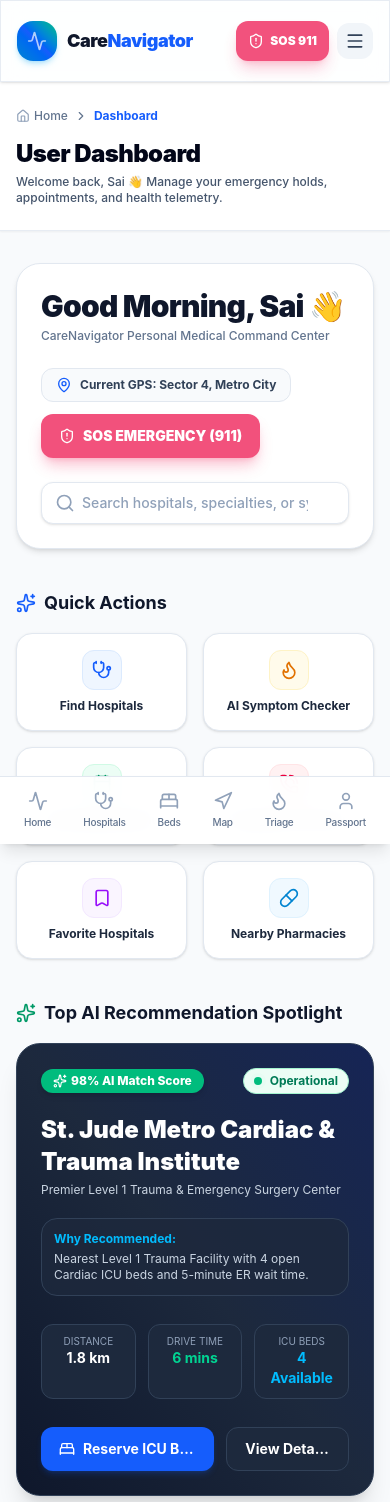
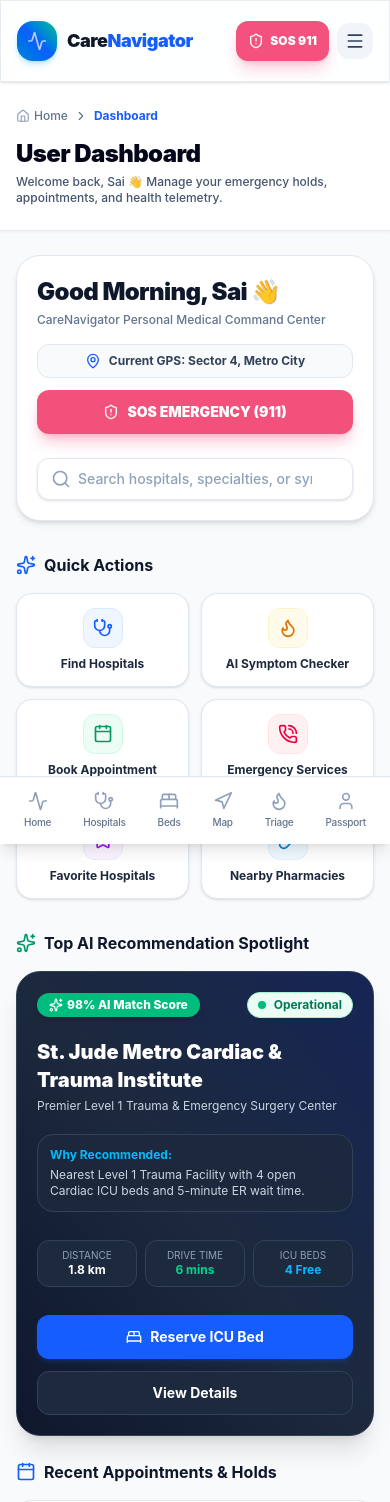
Before and after one commit to Saish118/CareNavigator, a React (Vite) app: page /dashboard in a window 390 px wide. Shown: the top 1502 px of the page. Built offline with nearby package versions, Linux system fonts and the light colour scheme.

Commit message:
Enhance mobile button responsive alignment and full-width stacking

```diff
--- a/src/components/hospital/HospitalCard.jsx
+++ b/src/components/hospital/HospitalCard.jsx
@@ -166,9 +166,9 @@ export const HospitalCard = ({
 
         <a
           href={`tel:${hospital.erDirectPhone}`}
-          className="inline-flex items-center justify-center h-9 px-3 text-xs font-semibold rounded-xl bg-rose-50 hover:bg-rose-100 text-rose-700 border border-rose-200 transition-colors gap-1.5 shrink-0"
+          className="inline-flex items-center justify-center h-9 px-2 sm:px-3 text-xs font-semibold rounded-xl bg-rose-50 hover:bg-rose-100 text-rose-700 border border-rose-200 transition-colors gap-1 sm:gap-1.5 w-full min-w-0"
         >
-          <PhoneCall className="w-3.5 h-3.5 shrink-0" /> Call ER
+          <PhoneCall className="w-3.5 h-3.5 shrink-0" /> <span className="truncate">Call ER</span>
         </a>
 
         <Button
--- a/src/pages/UserDashboardPage.jsx
+++ b/src/pages/UserDashboardPage.jsx
@@ -200,12 +200,12 @@ export const UserDashboardPage = () => {
   };
 
   return (
-    <div className="max-w-7xl mx-auto px-4 sm:px-6 lg:px-8 py-8 space-y-10 overflow-x-hidden">
+    <div className="max-w-7xl mx-auto px-4 sm:px-6 lg:px-8 py-6 sm:py-8 space-y-8 sm:space-y-10 overflow-x-hidden">
       {/* 1. TOP SECTION */}
-      <div className="bg-white p-6 sm:p-8 rounded-3xl border border-slate-200 shadow-md space-y-6">
-        <div className="flex flex-col lg:flex-row lg:items-center justify-between gap-6">
+      <div className="bg-white p-5 sm:p-8 rounded-3xl border border-slate-200 shadow-md space-y-6">
+        <div className="flex flex-col lg:flex-row lg:items-center justify-between gap-4 sm:gap-6">
           <div className="space-y-1">
-            <h1 className="text-3xl font-black text-slate-900 tracking-tight">
+            <h1 className="text-2xl sm:text-3xl font-black text-slate-900 tracking-tight">
               Good Morning, Sai 👋
             </h1>
             <p className="text-xs text-slate-500 font-medium">
@@ -213,15 +213,15 @@ export const UserDashboardPage = () => {
             </p>
           </div>
 
-          <div className="flex flex-wrap items-center gap-3">
+          <div className="flex flex-col sm:flex-row items-stretch sm:items-center gap-3">
             {/* Mock Location Card */}
-            <div className="flex items-center gap-2 px-3.5 py-2 bg-slate-50 rounded-xl border border-slate-200 text-xs font-bold text-slate-700">
-              <MapPin className="w-4 h-4 text-blue-600" />
+            <div className="flex items-center justify-center gap-2 px-3.5 py-2 bg-slate-50 rounded-xl border border-slate-200 text-xs font-bold text-slate-700">
+              <MapPin className="w-4 h-4 text-blue-600 shrink-0" />
               <span>Current GPS: Sector 4, Metro City</span>
             </div>
 
             {/* Emergency SOS Button */}
-            <EmergencySOSButton onClick={triggerSos} size="md">
+            <EmergencySOSButton onClick={triggerSos} size="md" className="w-full sm:w-auto">
               SOS EMERGENCY (911)
             </EmergencySOSButton>
           </div>
@@ -238,20 +238,20 @@ export const UserDashboardPage = () => {
 
       {/* 2. QUICK ACTIONS (6 CARDS) */}
       <section className="space-y-4">
-        <h2 className="text-lg font-bold text-slate-900 flex items-center gap-2">
-          <Sparkles className="w-5 h-5 text-blue-600" /> Quick Actions
+        <h2 className="text-base sm:text-lg font-bold text-slate-900 flex items-center gap-2">
+          <Sparkles className="w-5 h-5 text-blue-600 shrink-0" /> Quick Actions
         </h2>
 
-        <div className="grid grid-cols-2 sm:grid-cols-3 lg:grid-cols-6 gap-4">
+        <div className="grid grid-cols-2 sm:grid-cols-3 lg:grid-cols-6 gap-3 sm:gap-4">
           {quickActions.map((act, i) => {
             const Icon = act.icon;
             return (
               <div
                 key={i}
                 onClick={act.action}
-                className="bg-white p-4 rounded-2xl border border-slate-200 shadow-sm hover:shadow-md hover:border-blue-300 transition-all cursor-pointer text-center space-y-2 group"
+                className="bg-white p-3.5 sm:p-4 rounded-2xl border border-slate-200 shadow-sm hover:shadow-md hover:border-blue-300 transition-all cursor-pointer text-center space-y-2 group"
               >
-                <div className={`w-10 h-10 rounded-xl mx-auto flex items-center justify-center border ${act.color} group-hover:scale-110 transition-transform`}>
+                <div className={`w-10 h-10 rounded-xl mx-auto flex items-center justify-center border ${act.color} group-hover:scale-110 transition-transform shrink-0`}>
                   <Icon className="w-5 h-5" />
                 </div>
                 <h4 className="text-xs font-bold text-slate-800 group-hover:text-blue-600 transition-colors">
@@ -264,23 +264,23 @@ export const UserDashboardPage = () => {
       </section>
 
       {/* 3. HOSPITAL RECOMMENDATION SPOTLIGHT & RECENT APPOINTMENTS */}
-      <div className="grid grid-cols-1 lg:grid-cols-3 gap-8">
+      <div className="grid grid-cols-1 lg:grid-cols-3 gap-6 sm:gap-8">
         {/* Highlighted AI Recommendation (2 cols) */}
         <div className="lg:col-span-2 space-y-4">
-          <h2 className="text-lg font-bold text-slate-900 flex items-center gap-2">
-            <Sparkles className="w-5 h-5 text-emerald-600" /> Top AI Recommendation Spotlight
+          <h2 className="text-base sm:text-lg font-bold text-slate-900 flex items-center gap-2">
+            <Sparkles className="w-5 h-5 text-emerald-600 shrink-0" /> Top AI Recommendation Spotlight
           </h2>
 
-          <div className="bg-gradient-to-tr from-slate-900 via-slate-800 to-blue-950 text-white p-6 rounded-3xl shadow-xl border border-slate-700 space-y-5 relative overflow-hidden">
-            <div className="flex items-center justify-between">
+          <div className="bg-gradient-to-tr from-slate-900 via-slate-800 to-blue-950 text-white p-5 sm:p-6 rounded-3xl shadow-xl border border-slate-700 space-y-5 relative overflow-hidden">
+            <div className="flex flex-wrap items-center justify-between gap-2">
               <span className="px-3 py-1 bg-emerald-500 text-white font-extrabold text-xs rounded-full shadow-md flex items-center gap-1">
-                <Sparkles className="w-3.5 h-3.5" /> 98% AI Match Score
+                <Sparkles className="w-3.5 h-3.5 shrink-0" /> 98% AI Match Score
               </span>
               <HospitalStatusIndicator status="Operational" />
             </div>
 
             <div>
-              <h3 className="text-2xl font-black text-white">{highlightedHospital.name}</h3>
+              <h3 className="text-xl sm:text-2xl font-black text-white">{highlightedHospital.name}</h3>
               <p className="text-xs text-slate-300 mt-1">{highlightedHospital.tagline}</p>
             </div>
 
@@ -289,33 +289,34 @@ export const UserDashboardPage = () => {
               <p>Nearest Level 1 Trauma Facility with 4 open Cardiac ICU beds and 5-minute ER wait time.</p>
             </div>
 
-            <div className="grid grid-cols-3 gap-3 text-center text-xs pt-2">
-              <div className="p-2.5 bg-slate-800 rounded-xl border border-slate-700">
+            <div className="grid grid-cols-3 gap-2 sm:gap-3 text-center text-xs pt-2">
+              <div className="p-2 sm:p-2.5 bg-slate-800 rounded-xl border border-slate-700">
                 <span className="text-[10px] text-slate-400 block uppercase">Distance</span>
-                <span className="font-bold text-white text-sm">{highlightedHospital.distanceKm} km</span>
+                <span className="font-bold text-white text-xs sm:text-sm">{highlightedHospital.distanceKm} km</span>
               </div>
-              <div className="p-2.5 bg-slate-800 rounded-xl border border-slate-700">
+              <div className="p-2 sm:p-2.5 bg-slate-800 rounded-xl border border-slate-700">
                 <span className="text-[10px] text-slate-400 block uppercase">Drive Time</span>
-                <span className="font-bold text-emerald-400 text-sm">{highlightedHospital.estimatedDriveMin} mins</span>
+                <span className="font-bold text-emerald-400 text-xs sm:text-sm">{highlightedHospital.estimatedDriveMin} mins</span>
               </div>
-              <div className="p-2.5 bg-slate-800 rounded-xl border border-slate-700">
+              <div className="p-2 sm:p-2.5 bg-slate-800 rounded-xl border border-slate-700">
                 <span className="text-[10px] text-slate-400 block uppercase">ICU Beds</span>
-                <span className="font-bold text-sky-400 text-sm">{highlightedHospital.beds.icu.available} Available</span>
+                <span className="font-bold text-sky-400 text-xs sm:text-sm">{highlightedHospital.beds.icu.available} Free</span>
               </div>
             </div>
 
-            <div className="pt-2 flex items-center gap-3">
+            <div className="pt-2 flex flex-col sm:flex-row items-stretch sm:items-center gap-3">
               <PrimaryButton
                 onClick={() => setSelectedHospitalForBed(highlightedHospital)}
                 size="md"
                 icon={BedDouble}
+                className="w-full sm:w-auto"
               >
                 Reserve ICU Bed
               </PrimaryButton>
               <SecondaryButton
                 onClick={() => setSelectedHospitalForDetail(highlightedHospital)}
                 size="md"
-                className="bg-slate-800 text-white border-slate-700 hover:bg-slate-700"
+                className="w-full sm:w-auto bg-slate-800 text-white border-slate-700 hover:bg-slate-700"
               >
                 View Details
               </SecondaryButton>
@@ -325,8 +326,8 @@ export const UserDashboardPage = () => {
 
         {/* Recent Appointments (1 col) */}
         <div className="space-y-4">
-          <h2 className="text-lg font-bold text-slate-900 flex items-center gap-2">
-            <Calendar className="w-5 h-5 text-blue-600" /> Recent Appointments & Holds
+          <h2 className="text-base sm:text-lg font-bold text-slate-900 flex items-center gap-2">
+            <Calendar className="w-5 h-5 text-blue-600 shrink-0" /> Recent Appointments & Holds
           </h2>
 
           <div className="space-y-3">
@@ -340,7 +341,7 @@ export const UserDashboardPage = () => {
                 </div>
                 <p className="text-slate-500 font-medium">{app.hospital}</p>
                 <div className="flex items-center gap-1 text-slate-400 font-semibold pt-1 border-t border-slate-100">
-                  <Clock className="w-3.5 h-3.5" />
+                  <Clock className="w-3.5 h-3.5 shrink-0" />
                   <span>{app.dateTime}</span>
                 </div>
               </div>
@@ -352,18 +353,18 @@ export const UserDashboardPage = () => {
       {/* 4. NEARBY HOSPITALS (6 CARDS GRID) */}
       <section className="space-y-4">
         <div className="flex items-center justify-between">
-          <h2 className="text-lg font-bold text-slate-900 flex items-center gap-2">
-            <Stethoscope className="w-5 h-5 text-blue-600" /> Nearby Hospitals Matrix
+          <h2 className="text-base sm:text-lg font-bold text-slate-900 flex items-center gap-2">
+            <Stethoscope className="w-5 h-5 text-blue-600 shrink-0" /> Nearby Hospitals Matrix
           </h2>
           <button
             onClick={() => navigate("/hospitals")}
             className="text-xs font-bold text-blue-600 hover:text-blue-800 flex items-center gap-1 cursor-pointer"
           >
-            View All Hospitals <ChevronRight className="w-4 h-4" />
+            View All Hospitals <ChevronRight className="w-4 h-4 shrink-0" />
           </button>
         </div>
 
-        <div className="grid grid-cols-1 md:grid-cols-2 lg:grid-cols-3 gap-6">
+        <div className="grid grid-cols-1 md:grid-cols-2 lg:grid-cols-3 gap-4 sm:gap-6">
           {nearbyHospitals.map((hosp) => (
             <div
               key={hosp.id}
@@ -400,7 +401,7 @@ export const UserDashboardPage = () => {
                 </div>
               </div>
 
-              <div className="pt-3 border-t border-slate-100 grid grid-cols-2 gap-2">
+              <div className="pt-3 border-t border-slate-100 grid grid-cols-1 sm:grid-cols-2 gap-2">
                 <SecondaryButton
                   onClick={() => setSelectedHospitalForDetail(hosp)}
                   size="sm"
@@ -422,11 +423,11 @@ export const UserDashboardPage = () => {
       </section>
 
       {/* 5. NOTIFICATIONS PANEL & RECENT ACTIVITY TIMELINE */}
-      <div className="grid grid-cols-1 lg:grid-cols-2 gap-8">
+      <div className="grid grid-cols-1 lg:grid-cols-2 gap-6 sm:gap-8">
         {/* Notifications Panel */}
         <div className="space-y-4">
-          <h2 className="text-lg font-bold text-slate-900 flex items-center gap-2">
-            <Bell className="w-5 h-5 text-blue-600" /> Notifications Feed
+          <h2 className="text-base sm:text-lg font-bold text-slate-900 flex items-center gap-2">
+            <Bell className="w-5 h-5 text-blue-600 shrink-0" /> Notifications Feed
           </h2>
 
           <div className="space-y-3">
@@ -452,8 +453,8 @@ export const UserDashboardPage = () => {
 
         {/* Recent Activity Timeline */}
         <div className="space-y-4">
-          <h2 className="text-lg font-bold text-slate-900 flex items-center gap-2">
-            <Activity className="w-5 h-5 text-blue-600" /> Recent User Activity
+          <h2 className="text-base sm:text-lg font-bold text-slate-900 flex items-center gap-2">
+            <Activity className="w-5 h-5 text-blue-600 shrink-0" /> Recent User Activity
           </h2>
 
           <div className="bg-white p-5 rounded-2xl border border-slate-200 shadow-sm space-y-4">
@@ -462,7 +463,7 @@ export const UserDashboardPage = () => {
               return (
                 <div key={idx} className="flex items-start gap-3 text-xs border-b border-slate-100 pb-3 last:border-b-0 last:pb-0">
                   <div className="p-2 rounded-xl bg-blue-50 text-blue-600 shrink-0 border border-blue-100">
-                    <Icon className="w-4 h-4" />
+                    <Icon className="w-4 h-4 shrink-0" />
                   </div>
                   <div className="flex-1">
                     <h5 className="font-bold text-slate-900">{act.action}</h5>
@@ -478,11 +479,11 @@ export const UserDashboardPage = () => {
 
       {/* 6. HEALTH TIPS ROTATING CARDS */}
       <section className="space-y-4">
-        <h2 className="text-lg font-bold text-slate-900 flex items-center gap-2">
-          <Lightbulb className="w-5 h-5 text-amber-500" /> Wellness & Emergency Readiness Tips
+        <h2 className="text-base sm:text-lg font-bold text-slate-900 flex items-center gap-2">
+          <Lightbulb className="w-5 h-5 text-amber-500 shrink-0" /> Wellness & Emergency Readiness Tips
         </h2>
 
-        <div className="grid grid-cols-1 md:grid-cols-3 gap-6">
+        <div className="grid grid-cols-1 md:grid-cols-3 gap-4 sm:gap-6">
           {healthTips.map((tip, i) => {
             const Icon = tip.icon;
             return (
@@ -491,7 +492,7 @@ export const UserDashboardPage = () => {
                   <span className="px-2.5 py-0.5 text-[10px] font-bold bg-amber-100 text-amber-800 rounded-md">
                     {tip.category}
                   </span>
-                  <Icon className="w-4 h-4 text-amber-500" />
+                  <Icon className="w-4 h-4 text-amber-500 shrink-0" />
                 </div>
                 <h4 className="font-bold text-slate-900 text-sm">{tip.title}</h4>
                 <p className="text-xs text-slate-600 leading-relaxed font-medium">{tip.tip}</p>
```
